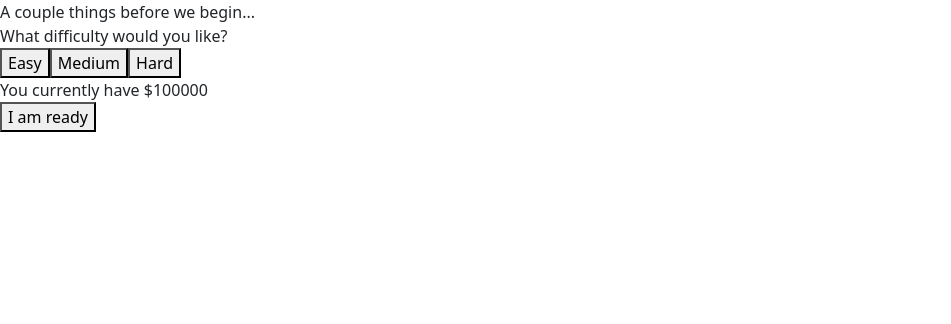
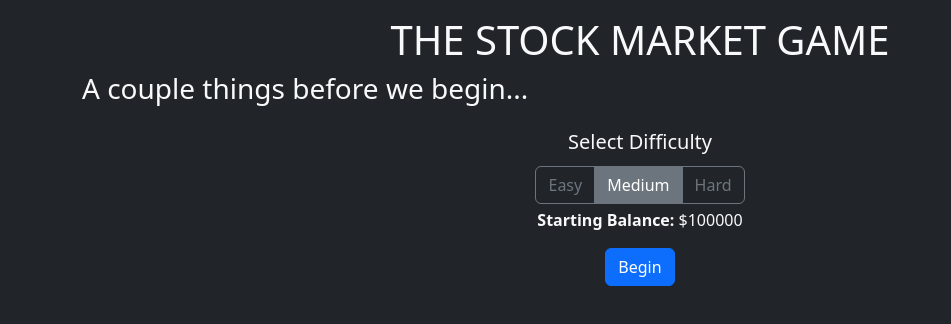
Before and after one commit to dsbudziwojski/the-stock-market-game, a React (Create React App) app: page /game in a window 1280 px wide. Shown: the top 324 px of the page, without its empty margins (0-951 px from the left). Built offline with nearby package versions, Linux system fonts and the light colour scheme.

Commit message:
updated buystock (changing gameprops as well)

```diff
--- a/src/App.tsx
+++ b/src/App.tsx
@@ -11,10 +11,10 @@ import {GameInfo} from "./types";
 
 function App() {
   const gameDate = new Date(2024, 1, 1).toJSON().slice(0, 10);
-  const [gameState, setGameState] = useState<GameInfo>({money: 100000, date: gameDate, portfolio:[]})
+  const [gameState, setGameState] = useState<GameInfo>({money: 100000, date: gameDate, portfolio: new Map()})
 
   function endGame(){
-    setGameState({money: 100000, date: gameDate, portfolio:[]});
+    setGameState({money: 100000, date: gameDate, portfolio: new Map()});
     console.log("User Gave Up. Reset Game.")
   }
 
--- a/src/Components/Pagination.tsx
+++ b/src/Components/Pagination.tsx
@@ -13,11 +13,11 @@ function Pagination(Props: {history: Array<string>, currPageNum: number, paginat
   }
 
   return(
-      <div className='pagination justify-content-md-center'>
-        <button className="btn btn-primary col-6" disabled={!prevValid} onClick={
+      <div className='pagination justify-content-md-center gap-1'>
+        <button className="btn btn-outline-secondary col-2" disabled={!prevValid} onClick={
           () => {Props.paginate(Props.history[Props.currPageNum - 1], Props.currPageNum - 1)}
         }>Previous</button>
-        <button className="btn btn-primary col-6" disabled={!nextValid} onClick={
+        <button className="btn btn-outline-secondary col-2" disabled={!nextValid} onClick={
           () => {Props.paginate(Props.history[Props.currPageNum + 1], Props.currPageNum + 1)}
         }>Next</button>
       </div>
--- a/src/pages/Game.tsx
+++ b/src/pages/Game.tsx
@@ -10,21 +10,30 @@ function Game(props: GameProps) {
   }
 
   return(
-      <>
-        <div>A couple things before we begin...</div>
-        <div>What difficulty would you like?</div>
-        <button onClick={() => {
+      <div className="vh-100 bg-dark text-light">
+        <div className="container pt-3">
+          <h1 className="d-flex justify-content-lg-center">THE STOCK MARKET GAME</h1>
+          <h3>A couple things before we begin...</h3>
+          <div className="d-flex flex-column align-items-center p-3">
+            <h5>Select Difficulty</h5>
+            <div className="btn-group p-1">
+              <button className={`btn btn-outline-secondary ${props.gameState.money === 1000000 && "active"}`} onClick={() => {
                 settingDifficulty(1000000);
               }}>Easy</button>
-        <button onClick={()=>{
+              <button className={`btn btn-outline-secondary ${props.gameState.money === 100000 && "active"}`} onClick={()=>{
                 settingDifficulty(100000);
               }}>Medium</button>
-        <button onClick={()=>{
+              <button className={`btn btn-outline-secondary ${props.gameState.money === 50000 && "active"}`} onClick={()=>{
                 settingDifficulty(50000);
               }}>Hard</button>
-        <div>You currently have ${props.gameState.money}</div>
-        <NavLink to="/game/dashboard"><button>I am ready</button></NavLink>
-      </>
+            </div>
+            <p><strong>Starting Balance:</strong> ${props.gameState.money}</p>
+            <NavLink to="/game/dashboard">
+              <button className="btn btn-primary">Begin</button>
+            </NavLink>
+          </div>
+        </div>
+      </div>
   )
 }
 
--- a/src/pages/Home.tsx
+++ b/src/pages/Home.tsx
@@ -1,22 +1,26 @@
 import React from "react"
 import {NavLink} from "react-router-dom";
-import game from "./Game";
+
 function Home() {
   return(
-      <>
-        <div className='Home'>
-          <header>The Stock Market Game</header>
-          <h1>Home</h1>
-          <h2>Rules</h2>
+        <div className="vh-100 bg-dark text-light">
+          <div className="container">
+            <h1 className="d-flex justify-content-lg-center pt-3">THE STOCK MARKET GAME</h1>
+            <h3>So you decided to play the market...</h3>
             <p>
               You are a newly appointed portfolio manager at XYZ holdings, a recently established trading company.
               Despite being the youngest person on the team, you have the most ambition and hope to scale the corporate ladder.
               However, to do so, you have to first prove yourself. Unsure of a good way to do so, you come up with the idea of
               "competing" against your fellow workers to show your boss that you are WORTHY of a promotion...
             </p>
-          <NavLink to='/game'><button>Start Game</button></NavLink>
+            <div className="d-flex justify-content-lg-center pt-3">
+              <NavLink to='/game'>
+                <button className="btn btn-primary btn-lg">Start Game</button>
+              </NavLink>
             </div>
-      </>
+
+          </div>
+        </div>
   )
 }
 
--- a/src/pages/game-pages/Stocks.tsx
+++ b/src/pages/game-pages/Stocks.tsx
@@ -50,9 +50,9 @@ function Stocks(props: GameProps) {
         <div className="container">
           <Navbar resetGameState={props.resetGameState} />
           <div>
-            <label>STOCKS</label>
-            <table className="table table-striped table-bordered">
-              <thead>
+            <h1>STOCKS</h1>
+            <table className="table table-bordered table-striped table-dark">
+              <thead className="table-dark">
                 <tr>
                   <th>Name</th>
                   <th>Ticker</th>
@@ -65,7 +65,7 @@ function Stocks(props: GameProps) {
               {options?.map((stock) => {
                 return(
                     <tr key={stock.id}>
-                      <td><NavLink to={`/game/stocks/${stock.id}`}>{stock.name}</NavLink></td>
+                      <td className="nav-item"><NavLink className="nav-link text-primary" to={`/game/stocks/${stock.id}`}>{stock.name}</NavLink></td>
                       <td>{stock.ticker}</td>
                       <td>{stock.currency}</td>
                       <td>{stock.market}</td>
@@ -76,7 +76,7 @@ function Stocks(props: GameProps) {
               </tbody>
             </table>
             <Pagination history={history} currPageNum={currentPageNum} paginate={paganate}/>
-            <select value={stocksPerPage} onChange={() => {}}>
+            <select className="mt-3" value={stocksPerPage} onChange={() => {}}>
               <option value={10}>10</option>
               <option value={25}>25</option>
               <option value={50}>50</option>
--- a/src/pages/game-pages/[stockId].tsx
+++ b/src/pages/game-pages/[stockId].tsx
@@ -2,9 +2,10 @@ import React, {useState, useEffect} from 'react'
 import {NavLink, useParams} from "react-router-dom";
 import {GameProps, Stock} from "../../types";
 import Navbar from "../../Components/NavBar";
+import {type} from "os";
 
 function StockPage(props: GameProps) {
-  let params = useParams();
+  let params = useParams<{stockId:string}>();
   const [loading, setLoading] = useState(true);
   const [data, setData] = useState<Stock>({
     afterHours: 0,
@@ -42,16 +43,32 @@ function StockPage(props: GameProps) {
     fetchData();
   }, []);
 
-  function buyStock(numToBuy: number){
+  const stockId = params.stockId;
+  if(!stockId) {
+    return <p>Loading</p>
+  }
+
+  function buyStock(stockId: string, numToBuy: number){
     // check if the data is not in default state
     if(data.date === "N/a"){
       alert("Invalid Request")
     } else{
       if(numToBuy > 0 && numToBuy * data?.close < props.gameState.money){
         const curMoney = props.gameState.money - numToBuy * data?.close;
-        const curPortfolio = props.gameState.portfolio
-        curPortfolio.push({name: params.stockId!, amount:numToBuy , buyPrice: data?.close}) // used non-null assertion operator
-        props.setGameState({...props.gameState, money: curMoney, portfolio: curPortfolio})
+        const curPortfolio = props.gameState.portfolio;
+        // check if stock is not previously in portfolio
+        const temp = curPortfolio.get(stockId)
+        if(temp === undefined){
+          // add stock to portfolio array
+          const temp: Array<{amount: number, buyPrice: number}> = []
+          temp.push(({amount: numToBuy, buyPrice: data?.close}))
+          curPortfolio.set(stockId, temp);
+        } else { // stock is previously in portfolio
+          // although multiple situations arise, we are using FIFO
+          temp?.push({amount: numToBuy, buyPrice: data?.close});
+          curPortfolio.set(stockId, temp);
+        }
+        props.setGameState({date: props.gameState.date, money: curMoney, portfolio: curPortfolio})
       } else{
         console.log("Invalid Amount of Money / 0 is not a valid input")
       }
@@ -74,7 +91,7 @@ function StockPage(props: GameProps) {
         <div className="container d-flex justify-content-lg-center p-3">
           <form onSubmit={(e) => {
             e.preventDefault();
-            buyStock(numToBuy);
+            buyStock(stockId, numToBuy);
           }}>
             <div className="vstack">
               <label className="form-label">Number of Stocks to Buy</label>
--- a/src/types.ts
+++ b/src/types.ts
@@ -1,8 +1,9 @@
 export interface GameInfo {
   money: number,
-  date: string,
-  portfolio: Array<{name: string, amount: number, buyPrice: number}>
+  date: string
+  portfolio: Map<string, Array<{amount: number, buyPrice: number}>>,
 }
+
 
 export interface GameProps {
   gameState:GameInfo,
```
Lines whose indentation alone changed are shown as unchanged.
